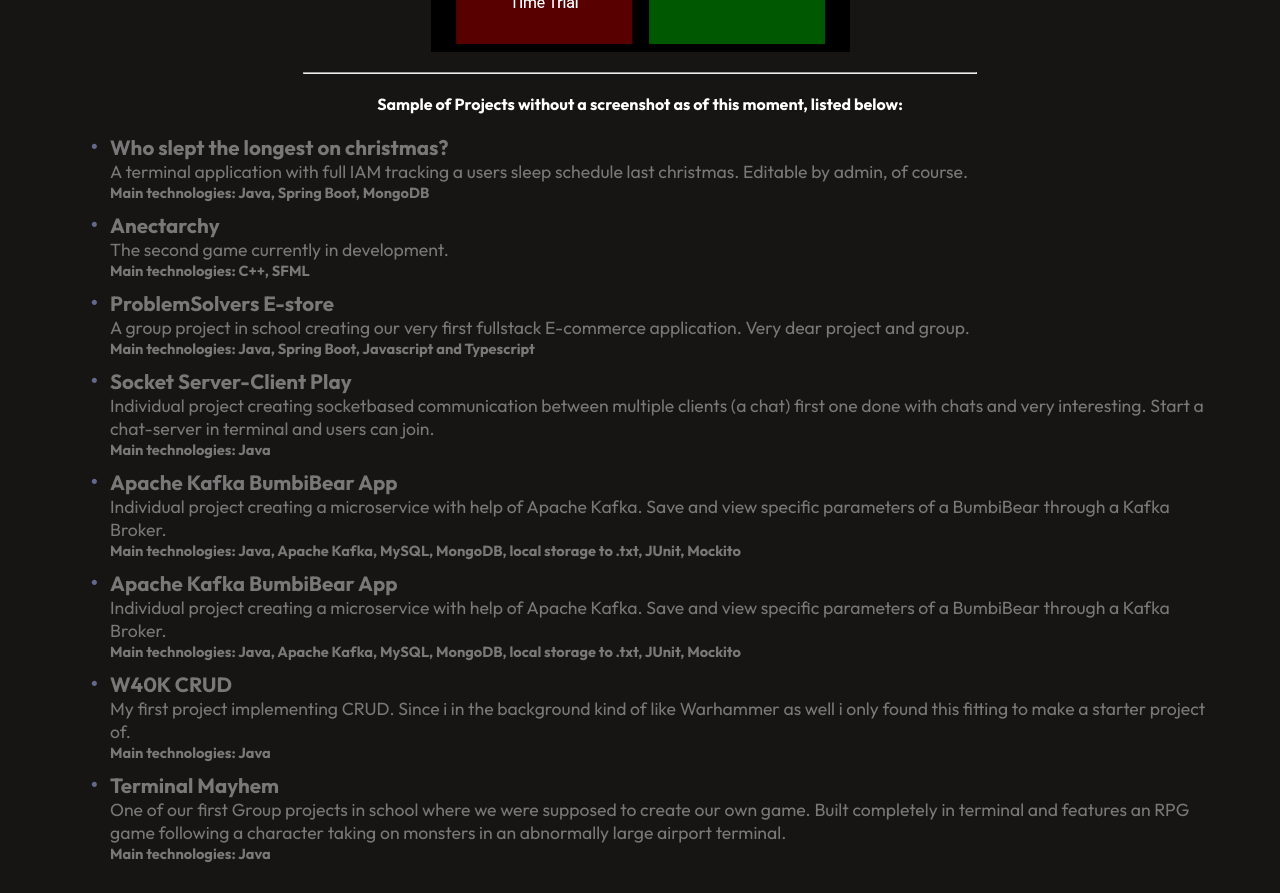
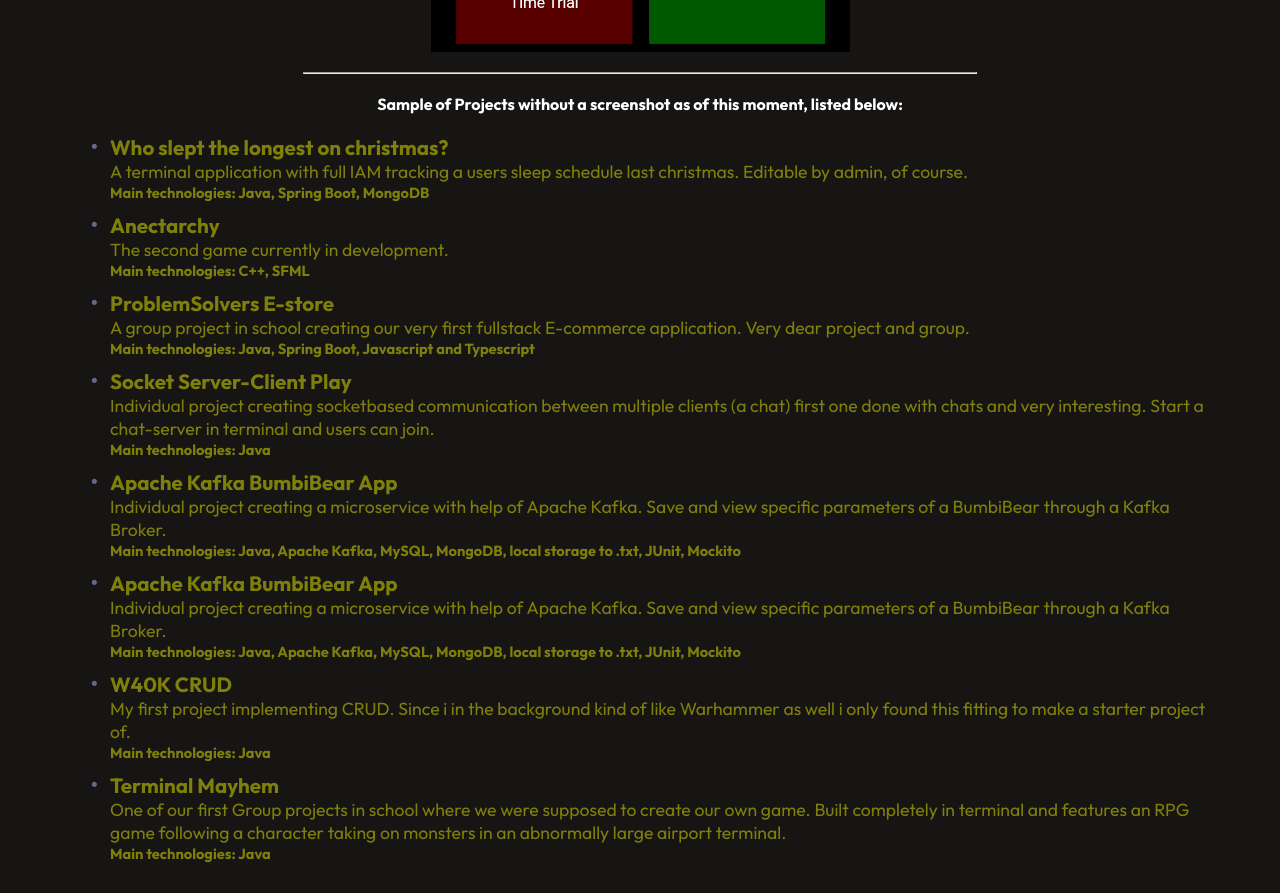
Before and after one commit to Cristoffer85/c-portfolio, a React (Vite) app: page /Pages/Portfolio/Portfolio in a window 1280 px wide. Shown: the part 2880-3773 px from the top of the page. Built offline with nearby package versions, Linux system fonts and the light colour scheme.

Commit message:
General comment clarifications in .css and TODO:s updated

```diff
--- a/src/Components/About/About.css
+++ b/src/Components/About/About.css
@@ -117,7 +117,8 @@
     transition: 0.5s;
 }
 
-/* ------------- RESPONSIVENESS - to max 768px ------------- */
+/* ------------------------ RESPONSIVENESS ------------------------ */
+/* ------------------------ to Max 768px ------------------------ */
 @media(max-width: 768px){
     .about{
         gap: 80px;
@@ -193,7 +194,7 @@
     }
 }
 
-/* ------------------------ RESPONSIVENESS - to Max 1400px ------------------------ */
+/* ------------------------ between 769 and 1400px ------------------------ */
 @media(min-width:769px) and (max-width: 1400px){
     .about{
         gap: 80px;
--- a/src/Components/Contact/Contact.css
+++ b/src/Components/Contact/Contact.css
@@ -147,7 +147,8 @@
     max-width: 350px;
 }
 
-/* ------------------ RESPONSIVENESS - to max 768px ------------------ */
+/* ------------------------ RESPONSIVENESS ------------------------ */
+/* ------------------------ to Max 768px ------------------------ */
 @media(max-width:768px){
     .contact {
         align-items: center;
@@ -208,7 +209,7 @@
     }
 }
 
-/* ------------------------ RESPONSIVENESS - between 769 and 1400px ------------------------ */
+/* ------------------------ between 769 and 1400px ------------------------ */
 @media(min-width:769px) and (max-width: 1400px){
     .contact {
         align-items: center;
--- a/src/Components/Footer/Footer.css
+++ b/src/Components/Footer/Footer.css
@@ -69,7 +69,8 @@
 
 /**/
 
-/* ------------------------ RESPONSIVENESS - to max 768px ------------------------ */
+/* ------------------------ RESPONSIVENESS ------------------------ */
+/* ------------------------ to Max 768px ------------------------ */
 @media(max-width:768px){
     .footer{
         margin: 50px 70px;
--- a/src/Components/Hero/Hero.css
+++ b/src/Components/Hero/Hero.css
@@ -68,7 +68,8 @@
     border-color: #1044d4;
 }
 
-/* ------------- RESPONSIVENESS - to max 768px ------------- */
+/* ------------------------ RESPONSIVENESS ------------------------ */
+/* ------------------------ to Max 768px ------------------------ */
 @media (max-width: 768px){
     .hero img{
         margin-bottom: 120px;
--- a/src/Components/MyWork/MyWork.css
+++ b/src/Components/MyWork/MyWork.css
@@ -76,7 +76,8 @@
     margin: 0;
 }
 
-/* ------------------------ RESPONSIVENESS - to max 768px ------------------------ */
+/* ------------------------ RESPONSIVENESS ------------------------ */
+/* ------------------------ to Max 768px ------------------------ */
 @media(max-width: 768px){
     .mywork{
         gap: 50px;
@@ -115,7 +116,7 @@
     }
 }
 
-/* ------------------------ RESPONSIVENESS - to Max 1400px ------------------------ */
+/* ------------------------ between 769 and 1400px ------------------------ */
 @media(min-width:769px) and (max-width: 1400px){
 .mywork{
         gap: 50px;
--- a/src/Components/Navbar/Navbar.css
+++ b/src/Components/Navbar/Navbar.css
@@ -59,6 +59,7 @@
     display: none;
 }
 
+/* ------------------------ to Max 768px ------------------------ */
 @media(max-width: 768px){
     .navbar {
         margin: 20px 50px;
@@ -101,7 +102,7 @@
     }
 }
 
-/* ------------------------ RESPONSIVENESS - to Max 1400px ------------------------ */
+/* ------------------------ between 769 and 1400px ------------------------ */
 @media(min-width:769px) and (max-width: 1400px){
     .nav-menu {
         margin-left: 30px;
--- a/src/Components/Services/Services.css
+++ b/src/Components/Services/Services.css
@@ -90,7 +90,8 @@
     margin-right: 10px;
 }
 
-/* ------------------------ RESPONSIVENESS - to Max 768px ------------------------ */
+/* ------------------------ RESPONSIVENESS ------------------------ */
+/* ------------------------ to Max 768px ------------------------ */
 @media(max-width: 768px){
     .services-title {
         align-items: center;
@@ -129,7 +130,7 @@
     }
 }
 
-/* ------------------------ RESPONSIVENESS - between 769 and 1400px ------------------------ */
+/* ------------------------ between 769 and 1400px ------------------------ */
 @media(min-width:769px) and (max-width: 1400px){
 
     .services-title {
--- a/src/Pages/Backend/Backend.jsx
+++ b/src/Pages/Backend/Backend.jsx
@@ -25,7 +25,7 @@ const Backend = () => {
         <p>Below you can view some of my accomplished and mastered (well, atleast some) skills:</p>
 
         <ul className="dotted-list">
-          <li>API (Restful)</li>
+          <li>API (RESTful)</li>
           <li>Databases - Relational and Documental</li>
           <li>Basic Architecture - UML and Scalability, SOLID Design principles</li>
           <li>Quality - Unittesting with JUnit among others</li>
--- a/src/Pages/Subpages.css
+++ b/src/Pages/Subpages.css
@@ -58,7 +58,7 @@ a:hover {
   padding-left: 20px;
   margin-bottom: 10px;
   font-size: 1.1em;
-  color: #797777;
+  color: #fbff0075;
 }
 .dotted-list li::before {
   content: '•';
@@ -73,6 +73,7 @@ a:hover {
 }
 
 /* ------------------ RESPONSIVENESS ------------------ */
+
 @media (min-width: 769px) {
   .subpage-container {
     display: flex;
```
Also changed, not shown: 2 other files (tests, documents, lock files or other folders).
